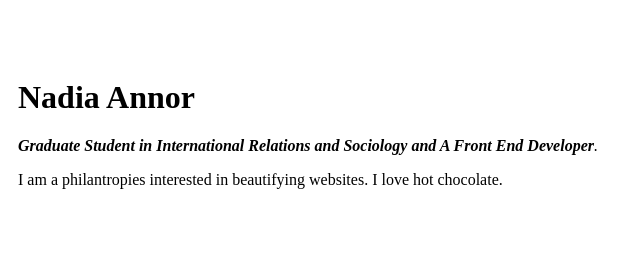
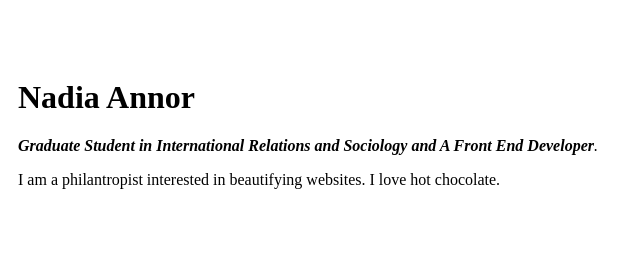
Before and after one commit to NadiaAnnor/cv, a plain HTML site: page index.html in a window 1280 px wide. Shown: the top 260 px of the page, 283-923 px from the left. Drawn offline with Linux system fonts and the light colour scheme.

Commit message:
Update index.html

```diff
--- a/index.html
+++ b/index.html
@@ -16,7 +16,7 @@
       <td>
         <h1>Nadia Annor</h1>
         <p><em><strong>Graduate Student in International Relations and Sociology and A Front End Developer</strong>.</em></p>
-        <p>I am a philantropies interested in beautifying websites. I love hot chocolate.</p>
+        <p>I am a philantropist interested in beautifying websites. I love hot chocolate.</p>
       </td>
     </tr>
   </table>
```
